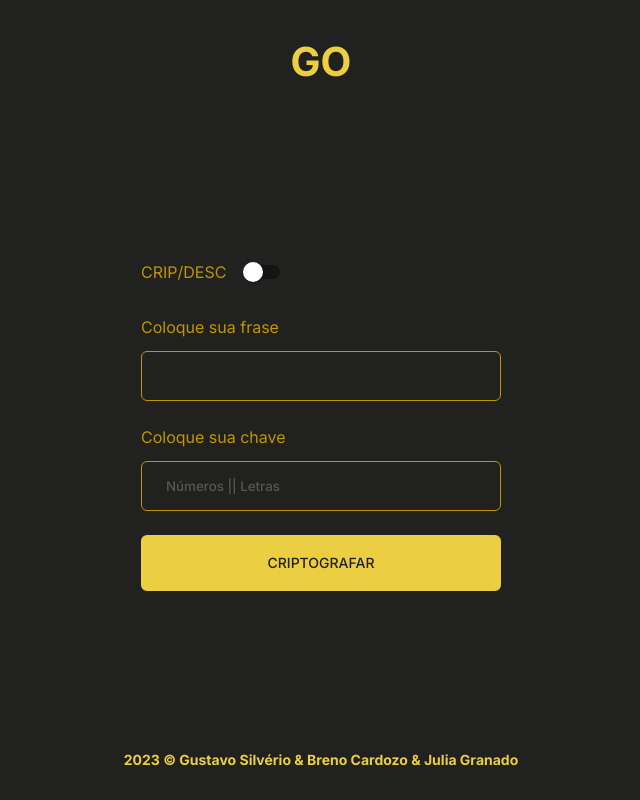
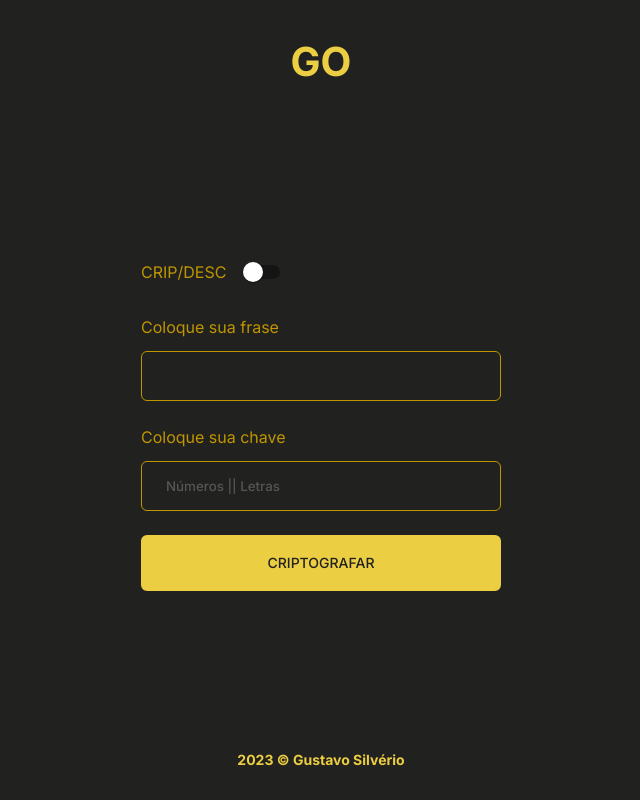
Before and after one commit to GustavoSilverio/criptografia, a React (Vite) app: page / in a window 1280 px wide. Shown: the whole page, without its empty margins (319-959 px from the left). Built offline with nearby package versions, Linux system fonts and the light colour scheme.

Commit message:
Update Footer.tsx

```diff
--- a/src/components/Footer/Footer.tsx
+++ b/src/components/Footer/Footer.tsx
@@ -9,8 +9,8 @@ export const Footer = () => {
     return (
         <Styled.Footer>
             <Typography variant='h1'>
-				{ano} © Gustavo Silvério & Breno Cardozo & Julia Granado
-			</Typography>
+		{ano} © Gustavo Silvério
+	    </Typography>
         </Styled.Footer>
     )
 }
```
